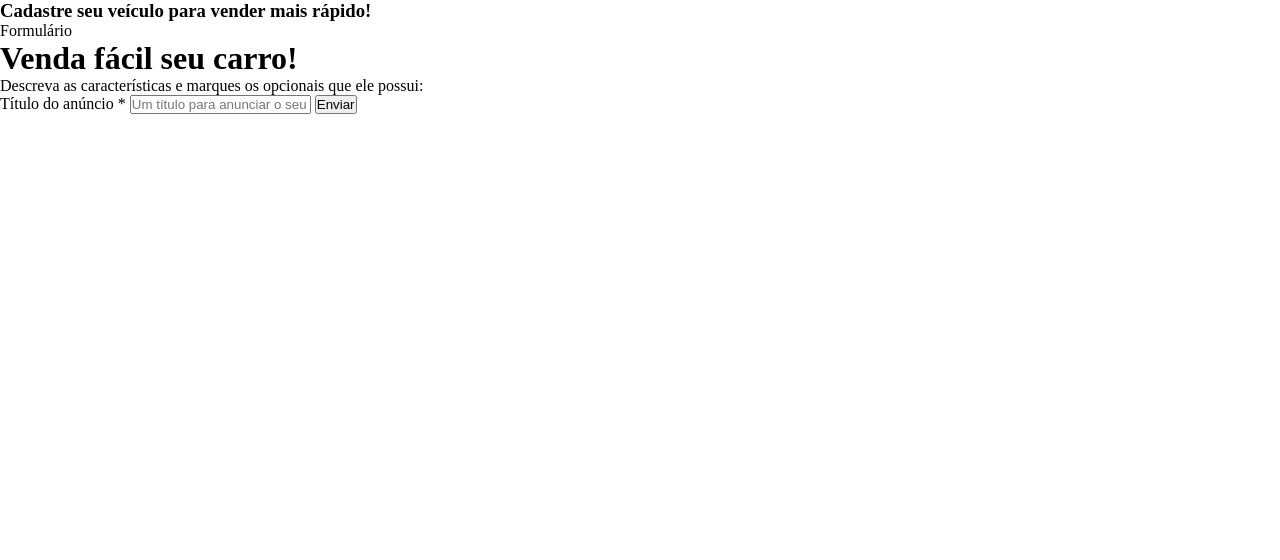
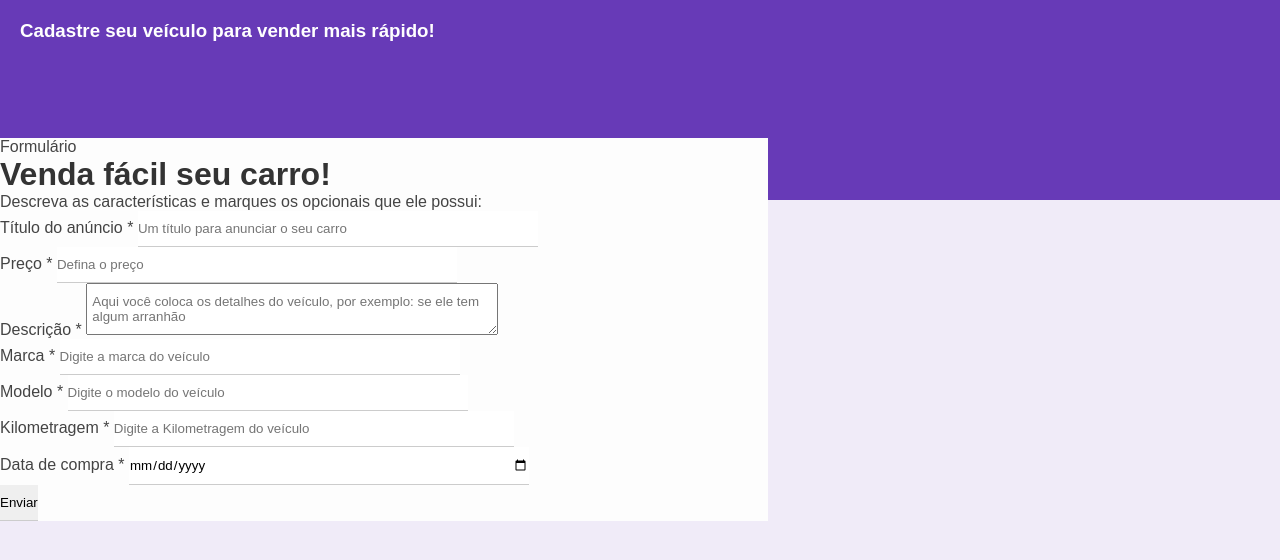
Before and after one commit to PauloWenderson/sales-form, a plain HTML site: page index.html in a window 1280 px wide. Drawn offline with Linux system fonts and the light colour scheme.

Commit message:
feat: Add more form fields

```diff
--- a/css/style.css
+++ b/css/style.css
@@ -3,5 +3,52 @@
 * {
     margin: 0;
     padding: 0;
-    box-sizing: border-box;
+    font-family: Arial, Helvetica, sans-serif;
 }
+
+body {
+    background-color: #f0ebf8;
+}
+
+h1, h2, h3, h4, h5 {
+    color: #333;
+}
+
+p, label {
+    color: #444;
+}
+
+input {
+    border: none;
+    border-bottom: 1px solid #ccc;
+    padding: 10px 0;
+}
+
+input[type="text"], input[type="number"], input[type="date"] , input[type="file"], textarea {
+    width: 400px;
+}
+
+textarea {
+    padding: 10px 5px;
+}
+
+/*page header*/
+.header {
+    height: 160px;
+    padding: 20px;
+    background-color: #673ab7;
+}
+
+.header h3 {
+    color: #fff;
+    margin-top: 0;
+}
+
+/*form container*/
+.form-container {
+    background-color: #fdfdfd;
+    width: 60%;
+    margin-left: 0 auto;
+    position: relative;
+    top: -62px;
+}
--- a/index.html
+++ b/index.html
@@ -23,6 +23,36 @@
                     <label for="title">Título do anúncio <span class="required-field">*</span></label>
                     <input
                     type="text" name="title" id="title" class="block" placeholder="Um título para anunciar o seu carro" minlength="1" maxlength="30" required>
+                    </div>
+                    <div class="box-input">
+                    <label for="price">Preço <span class="required-field">*</span></label>
+                    <input
+                    type="number" name="price" id="price" class="block" placeholder="Defina o preço" required>
+                    </div>
+                    <div class="box-input">
+                    <label for="description">Descrição <span class="required-field">*</span></label>
+                    <textarea name="description" id="description" class="block" placeholder="Aqui você coloca os detalhes do veículo, por exemplo: se ele tem algum arranhão"></textarea>
+                    </div>
+                    <div class="box-input">
+                    <label for="brand">Marca <span class="required-field">*</span></label>
+                    <input
+                    type="text" name="brand" id="brand" class="block" placeholder="Digite a marca do veículo" required>
+                    </div>
+                     <div class="box-input">
+                    <label for="model">Modelo <span class="required-field">*</span></label>
+                    <input
+                    type="text" name="model" id="model" class="block" placeholder="Digite o modelo do veículo" required>
+                    </div>
+                    <div class="box-input">
+                    <label for="mileage">Kilometragem <span class="required-field">*</span></label>
+                    <input
+                    type="number" name="mileage" id="mileage" class="block" placeholder="Digite a Kilometragem do veículo" required>
+                    </div>
+                    <div class="box-input">
+                    <label for="purchase-date">Data de compra <span class="required-field">*</span></label>
+                    <input
+                    type="date" name="purchase-date" id="purchase-date" class="block" required>
+                    </div>
                     <input type="submit" value="Enviar">
                 </form>
                 </div>
```
